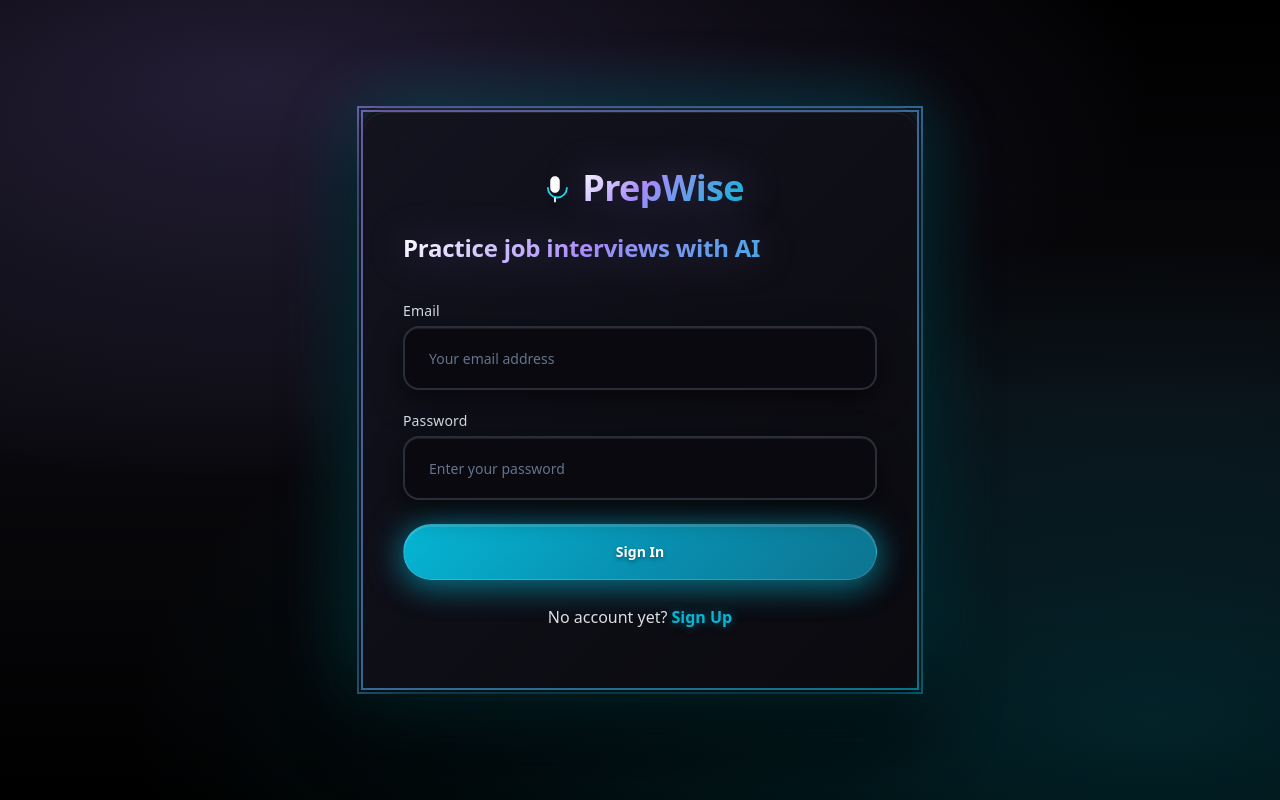
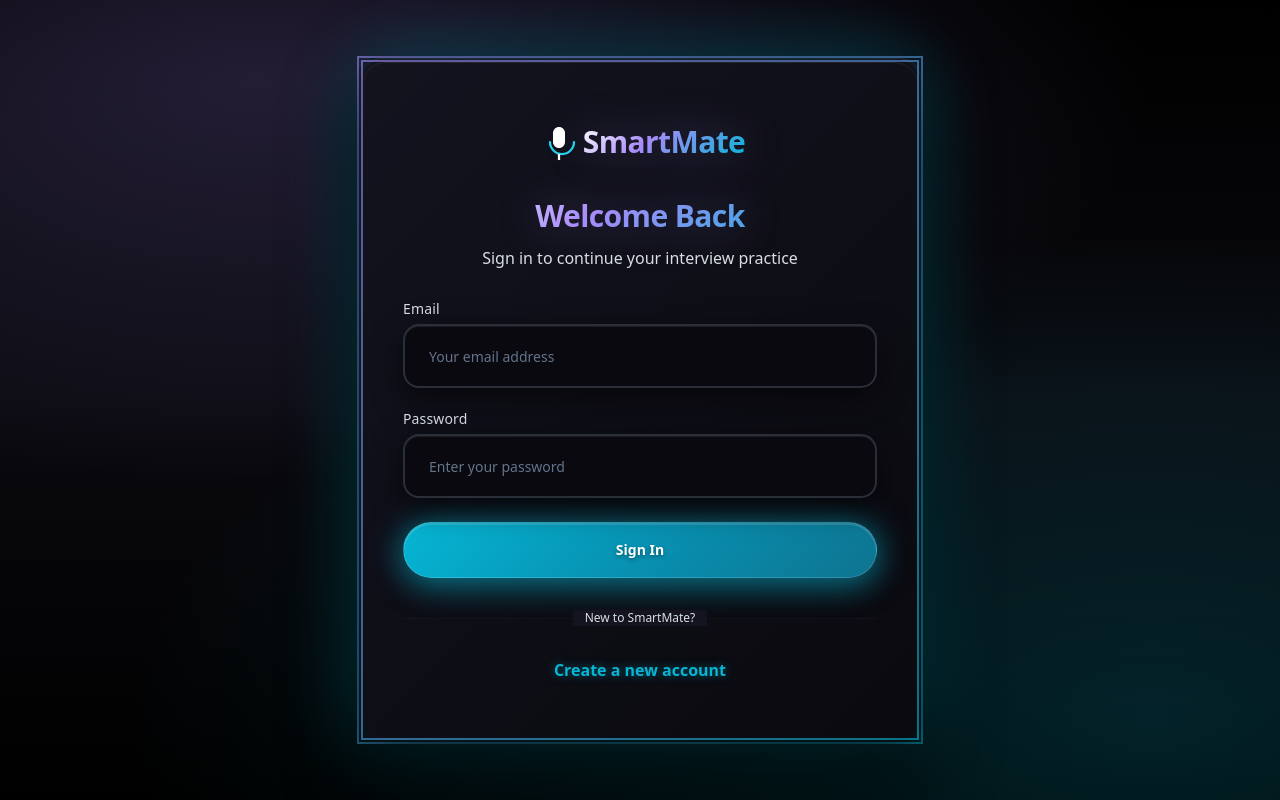
Before and after one commit to Bishal-im/Ai_Interview_Smart-Mate, a Next.js app: page /sign-in in a window 1280 px wide. Built offline with nearby package versions, Linux system fonts and the light colour scheme; no server answers; a web font is replaced by a local one.

Commit message:
feat: Add dashboard page and complete authentication system

```diff
--- a/app/(root)/Interview/[id]/feedback/page.tsx
+++ b/app/(root)/Interview/[id]/feedback/page.tsx
@@ -9,17 +9,22 @@ import {
 } from "@/lib/actions/general.action";
 import { Button } from "@/components/ui/button";
 import { getCurrentUser } from "@/lib/actions/auth.action";
+import BackButton from "@/components/BackButton";
 
 const Feedback = async ({ params }: RouteParams) => {
   const { id } = await params;
   const user = await getCurrentUser();
+
+  if (!user || !user.id) {
+    redirect("/sign-in");
+  }
 
   const interview = await getInterviewById(id);
   if (!interview) redirect("/");
 
   const feedback = await getFeedbackByInterviewId({
     interviewId: id,
-    userId: user?.id!,
+    userId: user.id,
   });
 
   // Score color determination
@@ -34,6 +39,11 @@ const Feedback = async ({ params }: RouteParams) => {
 
   return (
     <section className="section-feedback">
+      {/* Back Button */}
+      <div className="mb-6">
+        <BackButton />
+      </div>
+
       {/* Header with animated background */}
       <div className="relative">
         <div className="absolute top-0 left-1/2 -translate-x-1/2 w-96 h-96 bg-primary-200/10 rounded-full blur-[100px] -z-10" />
--- a/app/(root)/Interview/[id]/page.tsx
+++ b/app/(root)/Interview/[id]/page.tsx
@@ -6,17 +6,26 @@ import Image from "next/image";
 import Agent from "@/components/Agent";
 import { getRandomInterviewCover } from "@/lib/utils";
 import { getCurrentUser } from "@/lib/actions/auth.action";
+import BackButton from "@/components/BackButton";
 
 const InterviewDetail = async ({ params }: RouteParams) => {
   const { id } = await params;
 
   const user = await getCurrentUser();
 
+  if (!user || !user.id) {
+    redirect("/sign-in");
+  }
+
   const interview = await getInterviewById(id);
   if (!interview) redirect("/");
 
   return (
     <>
+      <div className="mb-6">
+        <BackButton />
+      </div>
+
       <div className="flex flex-row gap-4 justify-between">
         <div className="flex flex-row gap-4 items-center max-sm:flex-col">
           <div className="flex flex-row gap-4 items-center">
@@ -38,8 +47,8 @@ const InterviewDetail = async ({ params }: RouteParams) => {
       </div>
 
       <Agent
-        userName={user?.name || ""}
-        userId={user?.id}
+        userName={user.name || ""}
+        userId={user.id}
         interviewId={id}
         type="interview"
         questions={interview.questions}
--- a/app/(root)/Interview/page.tsx
+++ b/app/(root)/Interview/page.tsx
@@ -1,14 +1,25 @@
 import Agent from "@/components/Agent";
 import { getCurrentUser } from "@/lib/actions/auth.action";
+import { redirect } from "next/navigation";
 import React from "react";
+import BackButton from "@/components/BackButton";
 
 const Interview_page = async () => {
   const user = await getCurrentUser();
+
+  if (!user || !user.id) {
+    redirect("/sign-in");
+  }
+
   return (
     <>
+      <div className="mb-6">
+        <BackButton />
+      </div>
+
       <h3> Interview Generation</h3>
 
-      <Agent userName={user?.name} userId={user?.id} type="generate"></Agent>
+      <Agent userName={user.name} userId={user.id} type="generate"></Agent>
     </>
   );
 };
--- a/app/(root)/layout.tsx
+++ b/app/(root)/layout.tsx
@@ -16,7 +16,7 @@ const Rootlayout = async ({ children }: { children: React.ReactNode }) => {
 
   return (
     <div className="root-layout">
-      <nav>
+      <nav className="flex items-center justify-between w-full">
         <Link href="/" className="flex items-center gap-2">
           <Image src="/logo.svg" alt="logo" width={40} height={40} />
           <h2 className="text-primary-100">SmartMate</h2>
@@ -24,13 +24,10 @@ const Rootlayout = async ({ children }: { children: React.ReactNode }) => {
 
         <div className="flex items-center gap-4">
           {user && (
-            <div className="flex items-center gap-3 max-sm:hidden">
-              <div className="flex flex-col items-end">
-                <span className="text-sm font-medium text-white">
-                  {user.name}
-                </span>
-                <span className="text-xs text-light-100/60">{user.email}</span>
-              </div>
+            <div className="flex flex-col items-end max-sm:hidden">
+              <span className="text-sm font-medium text-white">
+                {user.name}
+              </span>
             </div>
           )}
           <LogoutButton />
--- a/app/(root)/page.tsx
+++ b/app/(root)/page.tsx
@@ -8,17 +8,26 @@ import {
   getInterviewByUserId,
   getLatestInterview,
 } from "@/lib/actions/general.action";
+import { redirect } from "next/navigation";
 
 const Homepage = async () => {
   const user = await getCurrentUser();
 
+  // Add check for user before querying
+  if (!user || !user.id) {
+    redirect("/sign-in");
+  }
+
   const [userInterviews, latestInterviews] = await Promise.all([
-    getInterviewByUserId(user?.id!),
-    getLatestInterview({ userId: user?.id! }),
+    getInterviewByUserId(user.id), // Now guaranteed to exist
+    getLatestInterview({ userId: user.id }), // Now guaranteed to exist
   ]);
 
-  const hasPastInterviews = userInterviews?.length > 0;
-  const hasUpcomingInterviews = latestInterviews?.length > 0;
+  // const hasPastInterviews = userInterviews?.length > 0;
+  // const hasUpcomingInterviews = latestInterviews?.length > 0;
+
+  const hasPastInterviews = (userInterviews?.length ?? 0) > 0;
+  const hasUpcomingInterviews = (latestInterviews?.length ?? 0) > 0;
 
   return (
     <div className="space-y-12">
--- a/components/AuthForm.tsx
+++ b/components/AuthForm.tsx
@@ -98,19 +98,33 @@ const AuthForm = ({ type }: { type: FormType }) => {
   const isSignIn = type === "sign-in";
 
   return (
-    <div className="card-border lg:min-w-[566px]">
-      <div className="flex flex-col gap-6 card py-14 px-10">
-        <div className="flex flex-row gap-2 justify-center">
-          <Image src="/logo.svg" alt="logo" height={32} width={38} />
-          <h2 className="text-primary-100">PrepWise</h2>
+    <div className="card-border lg:min-w-[566px] max-sm:w-full max-sm:mx-4">
+      <div className="flex flex-col gap-8 card py-14 px-10 max-sm:px-6 max-sm:py-10">
+        {/* Logo Section - Centered */}
+        <div className="flex flex-col items-center">
+          <div className="flex items-center">
+            <Image src="/logo.svg" alt="logo" height={48} width={48} />
+            <h2 className="text-primary-100 text-3xl font-bold">SmartMate</h2>
+          </div>
         </div>
 
-        <h3>Practice job interviews with AI</h3>
+        {/* Welcome Message Section - Separate */}
+        <div className="text-center">
+          <h1 className="text-3xl font-bold mb-3">
+            {isSignIn ? "Welcome Back" : "Create Account"}
+          </h1>
+          <p className="text-light-100/70 text-base">
+            {isSignIn
+              ? "Sign in to continue your interview practice"
+              : "Start your journey to interview success"}
+          </p>
+        </div>
 
+        {/* Form Section */}
         <Form {...form}>
           <form
             onSubmit={form.handleSubmit(onSubmit)}
-            className="w-full space-y-6 mt-4 form"
+            className="w-full space-y-6 form"
           >
             {!isSignIn && (
               <FormField
@@ -144,15 +158,27 @@ const AuthForm = ({ type }: { type: FormType }) => {
           </form>
         </Form>
 
-        <p className="text-center">
-          {isSignIn ? "No account yet?" : "Have an account already?"}
+        {/* Divider */}
+        <div className="relative">
+          <div className="absolute inset-0 flex items-center">
+            <span className="w-full border-t border-light-800/30"></span>
+          </div>
+          <div className="relative flex justify-center text-xs">
+            <span className="bg-dark-300 px-3 text-light-100/60">
+              {isSignIn ? "New to SmartMate?" : "Already have an account?"}
+            </span>
+          </div>
+        </div>
+
+        {/* Switch Account Link */}
+        <div className="text-center">
           <Link
             href={!isSignIn ? "/sign-in" : "/sign-up"}
-            className="font-bold text-user-primary ml-1"
+            className="text-primary-200 hover:text-primary-100 font-semibold text-base transition-colors duration-200"
           >
-            {!isSignIn ? "Sign In" : "Sign Up"}
+            {!isSignIn ? "Sign in to your account" : "Create a new account"}
           </Link>
-        </p>
+        </div>
       </div>
     </div>
   );
--- /dev/null
+++ b/components/BackButton.tsx
@@ -0,0 +1,35 @@
+"use client";
+
+import { useRouter } from "next/navigation";
+
+interface BackButtonProps {
+  className?: string;
+}
+
+const BackButton = ({ className = "btn-secondary" }: BackButtonProps) => {
+  const router = useRouter();
+
+  return (
+    <button
+      onClick={() => router.back()}
+      className={className}
+      aria-label="Go back"
+    >
+      <svg
+        className="w-5 h-5"
+        fill="none"
+        viewBox="0 0 24 24"
+        stroke="currentColor"
+      >
+        <path
+          strokeLinecap="round"
+          strokeLinejoin="round"
+          strokeWidth={2}
+          d="M15 19l-7-7 7-7"
+        />
+      </svg>
+    </button>
+  );
+};
+
+export default BackButton;
--- a/components/DashboardClient.tsx
+++ b/components/DashboardClient.tsx
@@ -27,7 +27,7 @@ const DashboardClient = () => {
 
       {/* Navigation */}
       <nav className="flex items-center justify-between px-16 py-6 max-w-7xl mx-auto max-sm:px-4 relative z-10">
-        <div className="flex items-center gap-2">
+        <Link href="/dashboard" className="flex items-center gap-2">
           <svg className="w-10 h-10" viewBox="0 0 40 40" fill="none">
             <circle cx="20" cy="20" r="20" fill="url(#gradient)" />
             <path
@@ -43,11 +43,13 @@ const DashboardClient = () => {
               </linearGradient>
             </defs>
           </svg>
-          <h2 className="text-primary-100 text-2xl font-bold">SmartMate</h2>
-        </div>
+          <h2 className="text-primary-100 text-2xl font-bold max-sm:text-xl">
+            SmartMate
+          </h2>
+        </Link>
 
-        <div className="flex gap-4 max-sm:hidden">
-          <Link href="/sign-in" className="btn-secondary">
+        <div className="flex gap-4">
+          <Link href="/sign-in" className="btn-secondary max-sm:hidden">
             Sign In
           </Link>
           <Link href="/sign-up" className="btn-primary">
```
